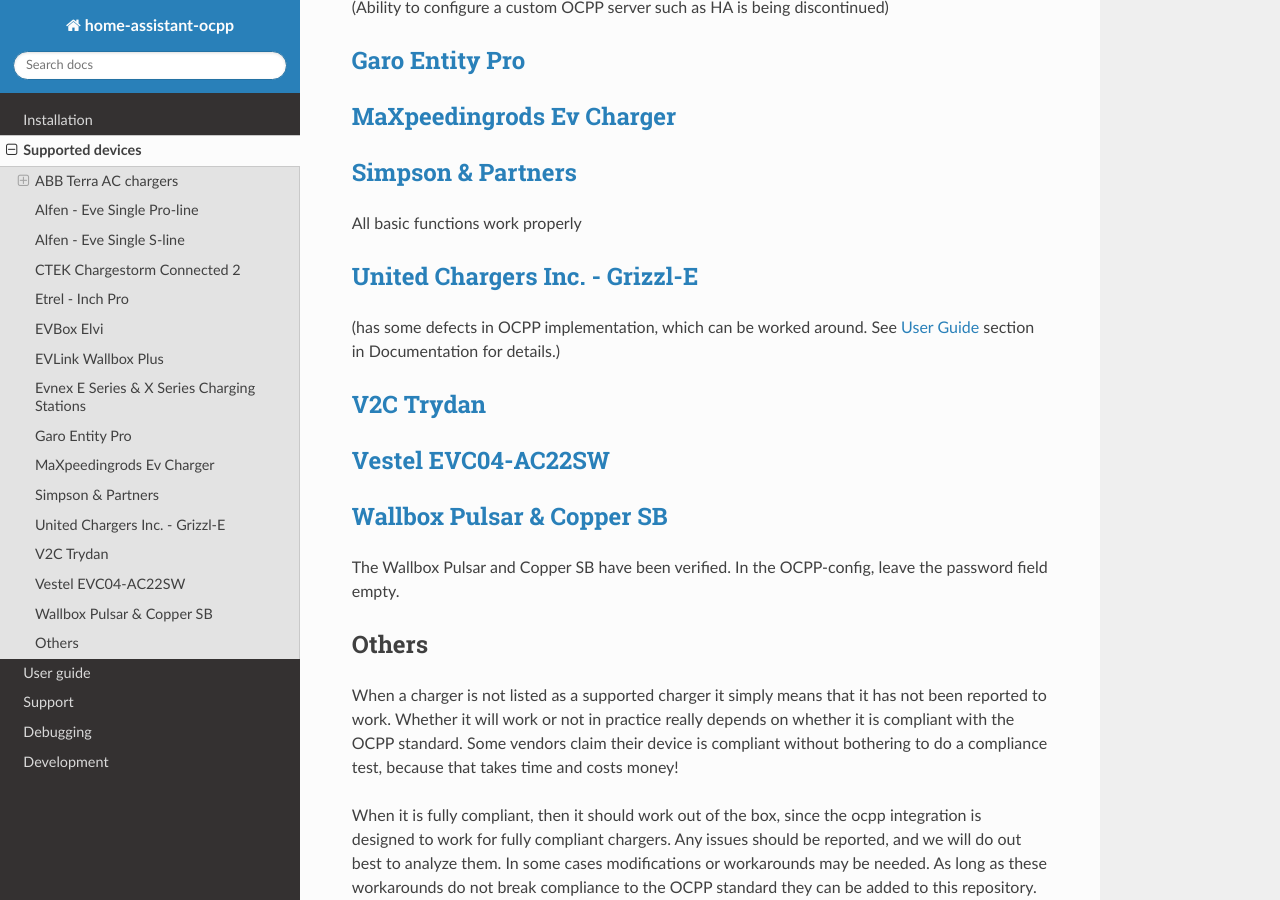
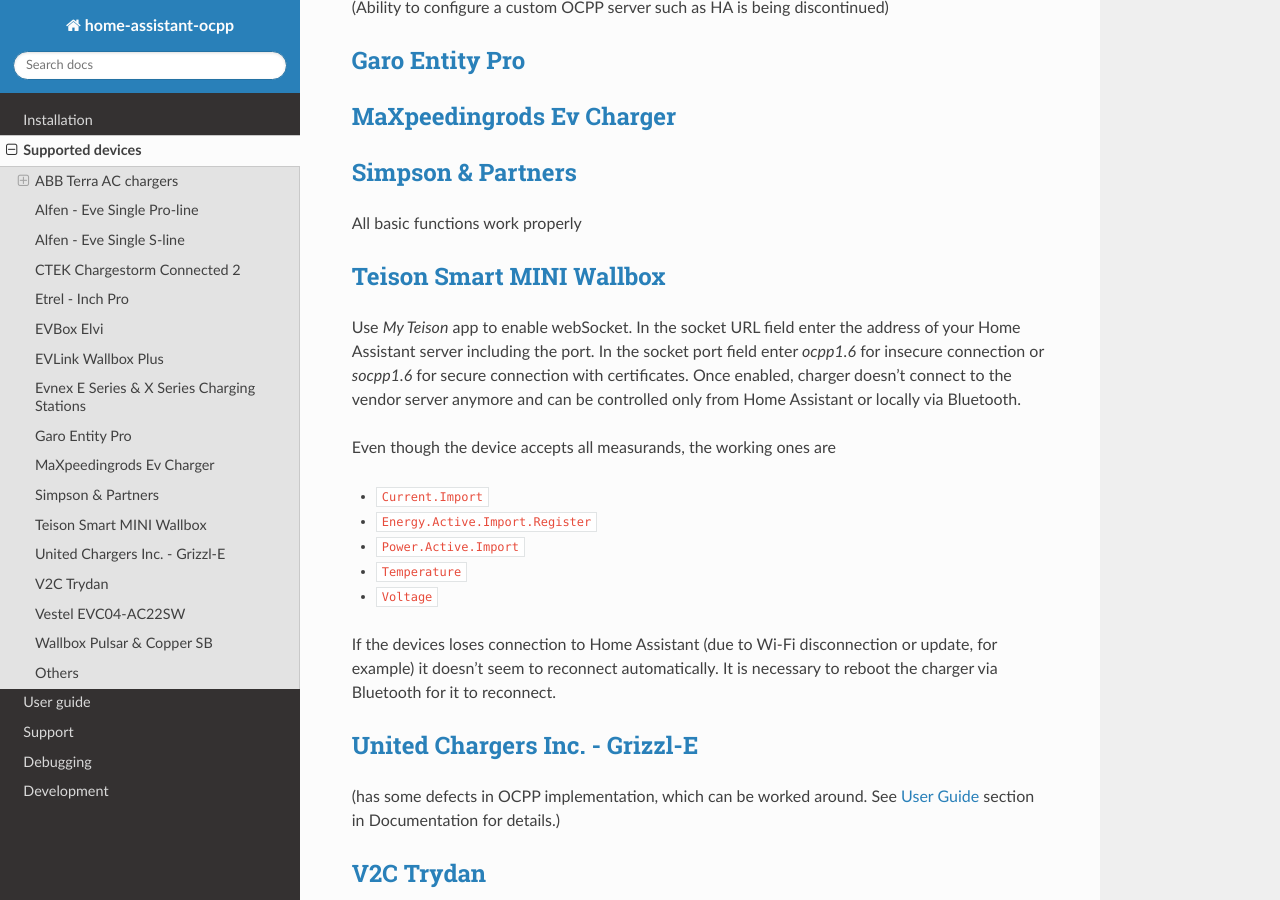
Before and after one commit to lbbrhzn/ocpp, a Sphinx documentation site: the page built from docs/supported-devices.md, in a window 1280 px wide and 900 px high, scrolled down 1999 px. Built offline with Sphinx 7.4.7 and the Read the Docs theme 2.0.0, drawn with Linux system fonts in a browser that asks for light colours.

Commit message:
Add Teison Smart MINI wallbox to supported devices

```diff
--- a/docs/supported-devices.md
+++ b/docs/supported-devices.md
@@ -72,6 +72,18 @@
 ## [Simpson & Partners](https://simpson-partners.com/home-ev-charger/)
 All basic functions work properly
 
+## [Teison Smart MINI Wallbox](https://www.teison.com/ac_smart_mini_ev_wallbox.html)
+Use *My Teison* app to enable webSocket. In the socket URL field enter the address of your Home Assistant server including the port. In the socket port field enter *ocpp1.6* for insecure connection or *socpp1.6* for secure connection with certificates. Once enabled, charger doesn't connect to the vendor server anymore and can be controlled only from Home Assistant or locally via Bluetooth.
+
+Even though the device accepts all measurands, the working ones are
+   - `Current.Import`
+   - `Energy.Active.Import.Register`
+   - `Power.Active.Import`
+   - `Temperature`
+   - `Voltage`
+
+If the devices loses connection to Home Assistant (due to Wi-Fi disconnection or update, for example) it doesn't seem to reconnect automatically. It is necessary to reboot the charger via Bluetooth for it to reconnect.
+
 ## [United Chargers Inc. - Grizzl-E](https://grizzl-e.com/about/)
 (has some defects in OCPP implementation, which can be worked around. See [User Guide](https://github.com/lbbrhzn/ocpp/blob/main/docs/user-guide.md) section in Documentation for details.)
 
```
